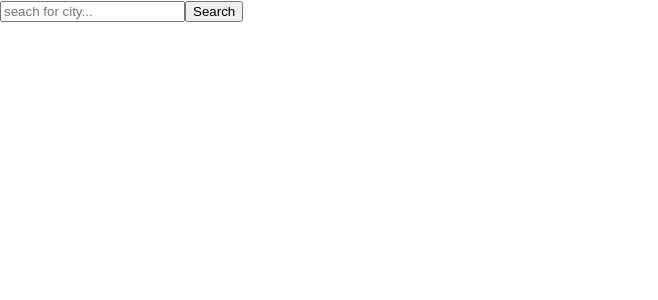
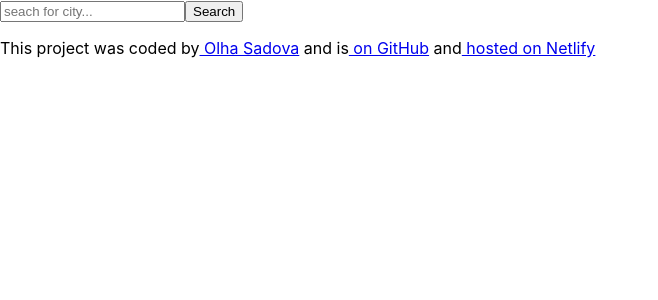
Before and after one commit to olkasadova/react-search, a React (Create React App) app: page / in a window 1280 px wide. Shown: the top 300 px of the page, without its empty margins (0-658 px from the left). Built offline with nearby package versions, Linux system fonts and the light colour scheme.

Commit message:
added Footer

```diff
--- /dev/null
+++ b/src/Footer.jsx
@@ -0,0 +1,14 @@
+import react from "react";
+
+export default function Footer (){
+    return(
+<footer>
+        <p>
+          This project was coded by
+          <a href="#" target="_blank"> Olha Sadova</a> and is
+          <a href="https://github.com/olkasadova" target="_blank" rel="noopener"> on GitHub</a> and
+          <a href="https://clever-kleicha-669fcd.netlify.app/" target="_blank" rel="noopener"> hosted on Netlify</a>
+        </p>
+      </footer>
+      );
+}
--- a/src/index.jsx
+++ b/src/index.jsx
@@ -2,12 +2,14 @@ import React from 'react';
 import ReactDOM from 'react-dom/client';
 import './index.css';
 import App from "./App.jsx";
+import Footer from './Footer';
 import reportWebVitals from './reportWebVitals.js';
 
 const root = ReactDOM.createRoot(document.getElementById('root'));
 root.render(
   <React.StrictMode>
     <App />
+    <Footer/>
   </React.StrictMode>
 );
 
```
